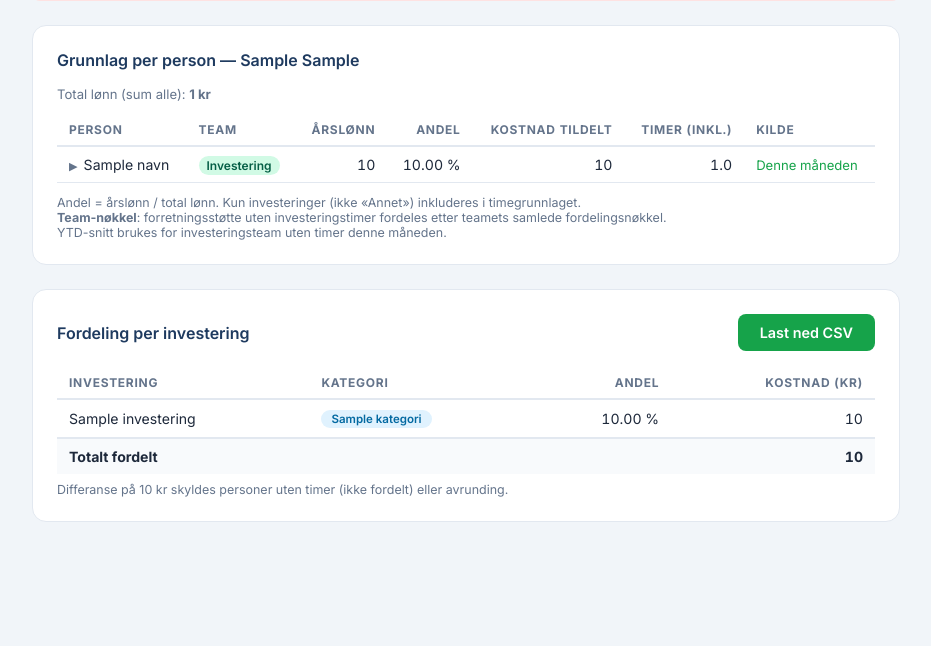
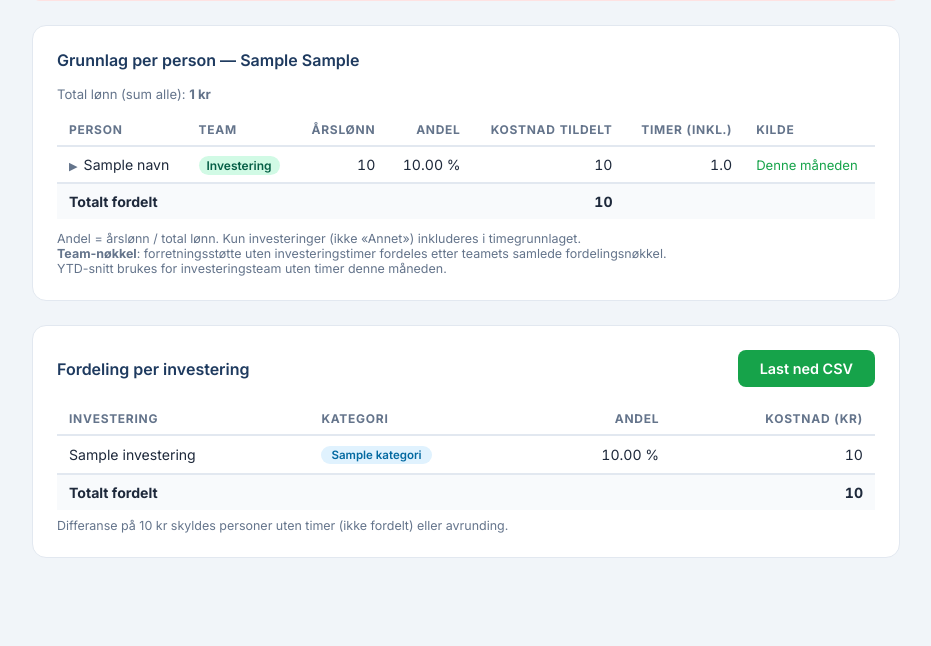
Before and after one commit to kvervazahl/puls, a Python web app: template templates/fordeling.html in a window 1280 px wide. Shown: the part 318-964 px from the top of the page, without its empty margins (174-1105 px from the left). Before the commit the page ends 840 px from the top, so only its background shows below. Run offline with Jinja, Linux system fonts and the light colour scheme; the template is opened without the code that fills it: most values are stand-ins (such as "Sample title", 1, 10 or a date in 2020).

Commit message:
Legg til sum-rad under Kostnad tildelt i per-person-tabellen
Co-Authored-By: Claude Sonnet 4.6 <noreply@anthropic.com>

```diff
--- a/templates/fordeling.html
+++ b/templates/fordeling.html
@@ -214,6 +214,11 @@
           </td>
         </tr>
         {% endfor %}
+        <tr class="total-row">
+          <td colspan="4">Totalt fordelt</td>
+          <td class="num">{{ "{:,.0f}".format(beregning.totalt_fordelt).replace(",", " ") }}</td>
+          <td colspan="2"></td>
+        </tr>
       </tbody>
     </table>
     <div style="font-size:.78rem;color:var(--muted);margin-top:12px">
```
